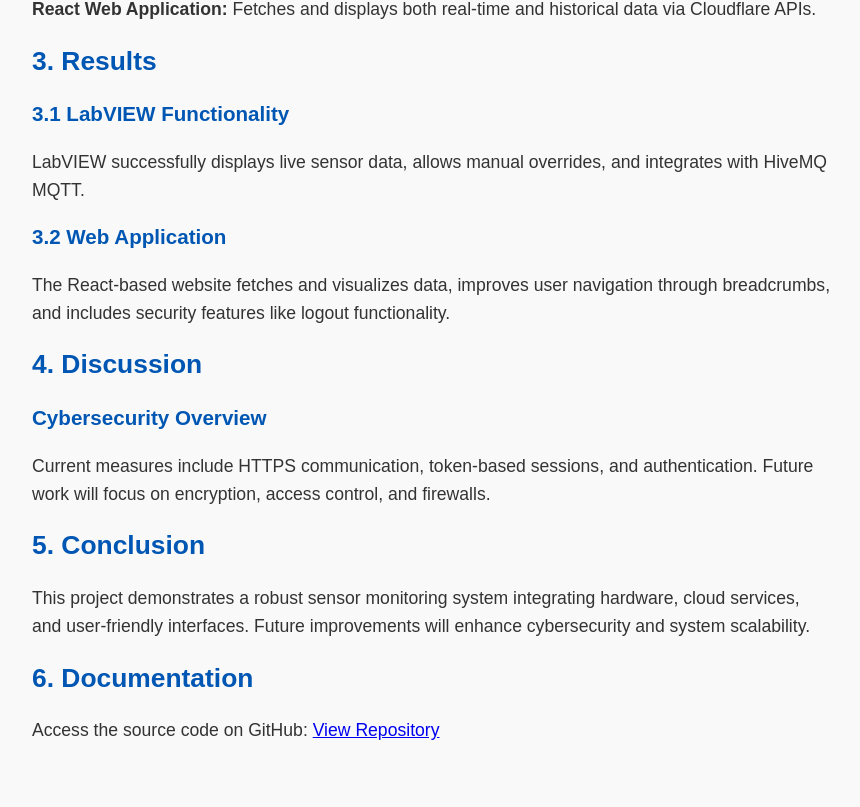
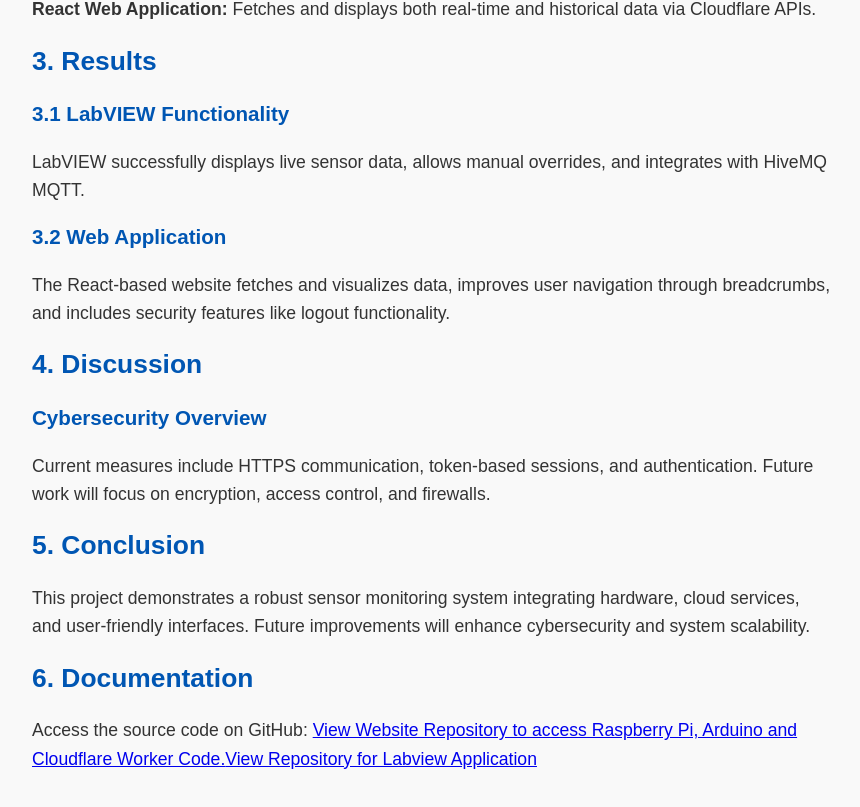
Before and after one commit to Holydaysrp/Website, a React (Create React App) app: page /SliderPage in a window 1280 px wide. Shown: the part 2924-3731 px from the top of the page, without its empty margins (208-1068 px from the left). Built offline with nearby package versions, Linux system fonts and the light colour scheme.

Commit message:
Update to github repositories

```diff
--- a/src/SliderPage.js
+++ b/src/SliderPage.js
@@ -135,8 +135,18 @@ function SliderPage() {
           target="_blank"
           rel="noopener noreferrer"
         >
-          View Repository
+          View Website Repository to access Raspberry Pi, Arduino and Cloudflare Worker Code.
         </a>
+
+        <a
+          href="https://github.com/Holydaysrp/IIA3220.git"
+          target="_blank"
+          rel="noopener noreferrer"
+        >
+          View Repository for Labview Application
+        </a>
+
+
       </p>
       </section>
     </div>
```
